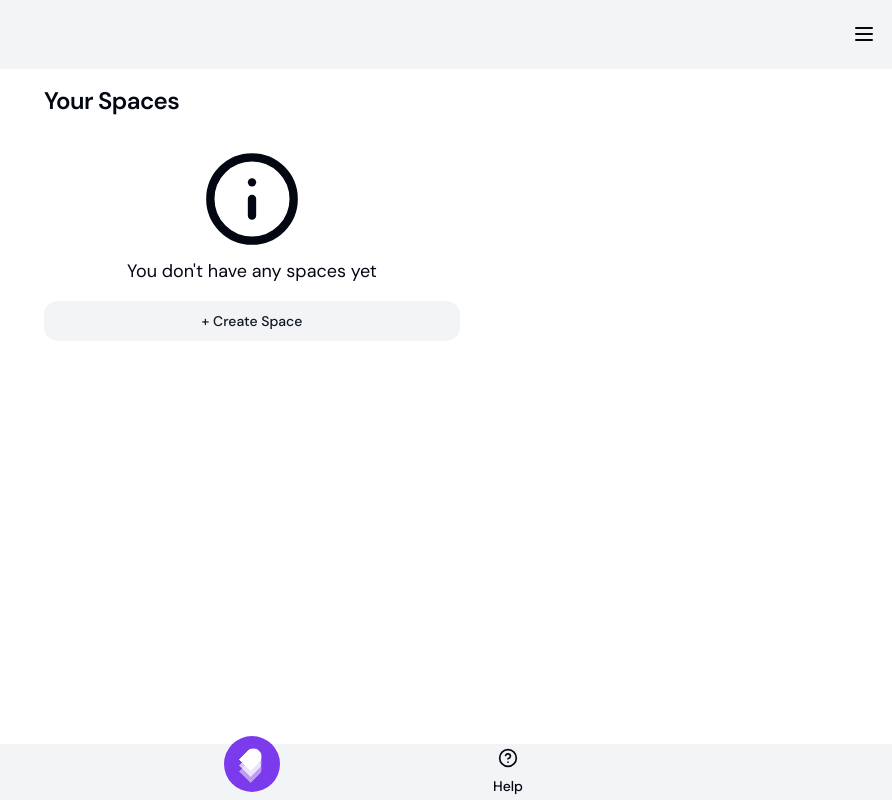
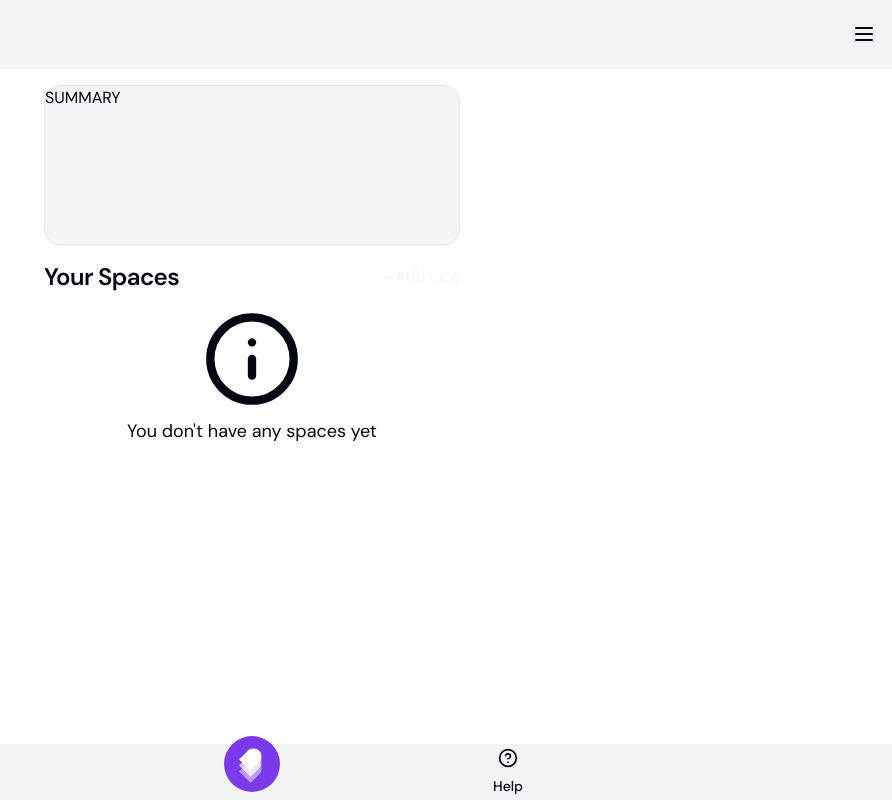
Before and after one commit to portalo-app/portalo-ui, a Next.js app: page / in a window 1280 px wide. Shown: the whole page, without its empty margins (388-1280 px from the left). Built offline with nearby package versions, Linux system fonts and the light colour scheme.

Commit message:
refactor: improve routing and layout

```diff
--- a/app/(app)/create-address/[...slug]/page.tsx
+++ b/app/(app)/addresses/new/page.tsx
@@ -7,23 +7,24 @@ import { TypographySmall } from '@core/ui/Typography';
 import { ADDRESS_TYPE } from '@models/address';
 import { addressFormState } from '@states/address-form.atom';
 import { NextPage } from 'next';
-import { useRouter } from 'next/navigation';
+import { useRouter, useSearchParams } from 'next/navigation';
 import { useRecoilState } from 'recoil';
 
-interface CreateAddressPageProps {}
+interface CreateAddressPageProps {
+  searchParams: {
+    space: string | undefined;
+    type: string | undefined;
+  };
+}
 
-const CreateAddressPage: NextPage<
-  // TODO Add corresponding type
-  // eslint-disable-next-line @typescript-eslint/no-explicit-any
-  CreateAddressPageProps & { params: { slug: any } }
-> = ({ params }) => {
+const CreateAddressPage: NextPage<CreateAddressPageProps> = () => {
   const router = useRouter();
-  const { slug } = params;
+  const searchParams = useSearchParams();
+
+  const spaceId = searchParams.get('space');
+  const type = searchParams.get('type');
 
   const [{ action }, setAddressForm] = useRecoilState(addressFormState);
-
-  const spaceId = slug && slug[0];
-  const addressType: ADDRESS_TYPE = (slug && slug[1]) as ADDRESS_TYPE;
 
   const createAddressTitle =
     action === 'CREATE' ? 'Add payment address' : 'Edit Address';
@@ -34,21 +35,20 @@ const CreateAddressPage: NextPage<
       : 'Edit adress';
 
   const backPath = spaceId
-    ? `${ROUTES.APP_SELECT_ENTITY}/${spaceId}/${addressType}`
+    ? `${ROUTES.APP_SELECT_ENTITY}/${spaceId}/${type}`
     : ROUTES.APP;
 
   // TODO: Handle invalid slug data
   return (
     <PageLayout title={createAddressTitle} backPath={backPath}>
-      <TypographySmall className="block text-center">
-        {subtitle}
-      </TypographySmall>
+      <TypographySmall>{subtitle}</TypographySmall>
+
       <AddressForm
         action={action || 'CREATE'}
         spaceId={spaceId || ''}
-        addressType={addressType}
+        addressType={type as ADDRESS_TYPE}
         onComplete={() => {
-          router.push(`${ROUTES.APP_SPACE}/${spaceId}/${addressType}`);
+          router.push(`${ROUTES.APP_SPACE}/${spaceId}/${type}`);
           setAddressForm({});
         }}
       />
--- a/app/(app)/page.tsx
+++ b/app/(app)/page.tsx
@@ -4,10 +4,11 @@ import PageLayout from '@components/layout/PageLayout';
 import SpaceCard from '@components/spaces/SpaceCard';
 import { ROUTES } from '@constants/routes.const';
 import State from '@core/components/State';
-import { Button } from '@core/ui/Button';
+import { Card } from '@core/ui/Card';
+import { TypographyH3 } from '@core/ui/Typography';
 import { Space } from '@models/space';
 import { spacesState } from '@states/spaces.atom';
-import { useRouter } from 'next/navigation';
+import Link from 'next/link';
 import { FunctionComponent, useEffect, useState } from 'react';
 import { useRecoilValue } from 'recoil';
 
@@ -16,11 +17,10 @@ interface AppPageProps {}
 const AppPage: FunctionComponent<AppPageProps> = () => {
   const [spaces, setSpaces] = useState<Space[]>([]);
   const spacesData = useRecoilValue(spacesState);
-  const router = useRouter();
 
   const spacesTitle = 'Your Spaces';
   const emptyMessage = "You don't have any spaces yet";
-  const createSpaceLabel = '+ Create Space';
+  const createSpaceLabel = '+ Add new';
 
   useEffect(() => {
     setSpaces(spacesData);
@@ -28,33 +28,32 @@ const AppPage: FunctionComponent<AppPageProps> = () => {
 
   const hasSpaces = spaces?.length > 0;
 
-  const handleCreateSpace = () => {
-    router.push(ROUTES.APP_CREATE_SPACE);
-  };
+  return (
+    <PageLayout>
+      <div className="space-y-4">
+        <Card className="h-40 bg-muted">SUMMARY</Card>
 
-  return (
-    <PageLayout title={spacesTitle}>
-      {!hasSpaces && (
-        <div className="flex content-center justify-center mt-8">
-          <State type="info" size={100} label={emptyMessage} />
+        <div>
+          <div className="flex justify-between items-center">
+            <TypographyH3>{spacesTitle}</TypographyH3>
+            <Link className="text-secondary" href={ROUTES.APP_CREATE_SPACE}>
+              {createSpaceLabel}
+            </Link>
           </div>
-      )}
 
-      {hasSpaces && (
+          {hasSpaces ? (
             <div className="divide-y-2 *:block">
               {spaces.map((space, index) => (
                 <SpaceCard space={space} key={index} />
               ))}
             </div>
+          ) : (
+            <div className="flex content-center justify-center mt-4">
+              <State type="info" size={100} label={emptyMessage} />
+            </div>
           )}
-
-      <Button
-        variant="secondary"
-        onClick={handleCreateSpace}
-        className="w-full mt-4"
-      >
-        {createSpaceLabel}
-      </Button>
+        </div>
+      </div>
     </PageLayout>
   );
 };
--- a/app/(app)/spaces/[spaceId]/page.tsx
+++ b/app/(app)/spaces/[spaceId]/page.tsx
@@ -2,6 +2,7 @@
 
 import AddressList from '@components/addresses/AddressList';
 import PageLayout from '@components/layout/PageLayout';
+import SpaceActionsMenu from '@components/spaces/SpaceActionsMenu';
 import { ROUTES } from '@constants/routes.const';
 import { Button } from '@core/ui/Button';
 import { Tabs, TabsContent, TabsList, TabsTrigger } from '@core/ui/Tab';
@@ -9,6 +10,7 @@ import { ADDRESS_TYPE } from '@models/address';
 import { Space } from '@models/space';
 import { addressFormState } from '@states/address-form.atom';
 import { spacesState } from '@states/spaces.atom';
+import { getCreateAddressURL } from '@utils/navigation';
 import { NextPage } from 'next';
 import { useRouter } from 'next/navigation';
 import { useEffect, useState } from 'react';
@@ -19,11 +21,10 @@ interface SpacePageProps {
 }
 
 const SpacePage: NextPage<SpacePageProps> = ({ params }) => {
+  const [space, setSpace] = useState<Space | null>(null);
   const [addressType, setAddressType] = useState<ADDRESS_TYPE>(
     ADDRESS_TYPE.CRYPTO
   );
-  const [isLoading, setIsLoading] = useState<boolean>(true);
-  const [space, setSpace] = useState<Space | null>(null);
 
   const router = useRouter();
 
@@ -36,8 +37,6 @@ const SpacePage: NextPage<SpacePageProps> = ({ params }) => {
     if (!spaceId) return;
 
     const selectedSpace = spacesData.find((space) => space.id === spaceId);
-
-    setIsLoading(false);
 
     if (!selectedSpace) {
       router.push(ROUTES.APP);
@@ -57,7 +56,7 @@ const SpacePage: NextPage<SpacePageProps> = ({ params }) => {
       action: 'CREATE',
     }));
 
-    router.push(`${ROUTES.APP_SELECT_ENTITY}/${space?.id}/${addressType}`);
+    router.push(getCreateAddressURL(space?.id || '', addressType));
   };
 
   return (
@@ -65,6 +64,8 @@ const SpacePage: NextPage<SpacePageProps> = ({ params }) => {
       <Button variant="ghost" onClick={handleCreateAddress}>
         + Add Address
       </Button>
+
+      <SpaceActionsMenu space={space!} />
 
       <Tabs defaultValue={ADDRESS_TYPE.CRYPTO} onValueChange={handleChange}>
         <TabsList className="mb-4 grid h-full w-full grid-cols-2">
@@ -78,29 +79,21 @@ const SpacePage: NextPage<SpacePageProps> = ({ params }) => {
         </TabsList>
 
         <TabsContent value={ADDRESS_TYPE.CRYPTO}>
-          {isLoading ? (
-            'loading...' // TODO ->  add skeleton
-          ) : (
           <AddressList
             spaceId={space?.id || ''}
             addresses={space?.cryptoAddresses || []}
             addressType={ADDRESS_TYPE.CRYPTO}
             onClick={handleCreateAddress}
           />
-          )}
         </TabsContent>
 
         <TabsContent value={ADDRESS_TYPE.FIAT}>
-          {isLoading ? (
-            'loading...' // TODO -> add skeleton
-          ) : (
           <AddressList
             spaceId={space?.id || ''}
             addresses={space?.fiatAddresses || []}
             addressType={ADDRESS_TYPE.FIAT}
             onClick={handleCreateAddress}
           />
-          )}
         </TabsContent>
       </Tabs>
     </PageLayout>
--- a/src/components/layout/PageLayout.tsx
+++ b/src/components/layout/PageLayout.tsx
@@ -4,7 +4,7 @@ import Link from 'next/link';
 
 interface PageLayoutProps {
   children: React.ReactNode;
-  title: string;
+  title?: string;
   backPath?: string;
   backClick?: () => void;
 }
@@ -17,6 +17,7 @@ const PageLayout: React.FC<PageLayoutProps> = ({
 }) => {
   return (
     <div className="pb-20">
+      {title && (
         <div className="mb-4">
           <div className="flex gap-2 items-center justify-start">
             {backPath && (
@@ -28,6 +29,7 @@ const PageLayout: React.FC<PageLayoutProps> = ({
             <TypographyH3>{title}</TypographyH3>
           </div>
         </div>
+      )}
 
       {children}
     </div>
--- a/src/lib/constants/routes.const.ts
+++ b/src/lib/constants/routes.const.ts
@@ -3,7 +3,8 @@ export const ROUTES = {
   APP_HELP: '/help',
   APP_SPACE: '/spaces',
   APP_CREATE_SPACE: '/spaces/new',
-  APP_CREATE_ADDRESS: '/create-address',
+  APP_ADDRESS: '/addresses',
+  APP_CREATE_ADDRESS: '/addresses/new',
   APP_SELECT_ENTITY: '/select-entity',
 } as const;
 
--- a/src/lib/hooks/entities/useEntity.tsx
+++ b/src/lib/hooks/entities/useEntity.tsx
@@ -14,6 +14,7 @@ const useEntity = () => {
     const entity = ENTITIES.find((entity) => entity.value === value);
     return entity?.color;
   };
+
   /**
    * Gets the icon of an entity based on its value.
    * @param value - The value of the entity.
@@ -23,6 +24,7 @@ const useEntity = () => {
     const entity = ENTITIES.find((entity) => entity.value === value);
     return entity?.value;
   };
+
   /**
    * Gets the entity based on its value.
    * @param value - The value of the entity.
--- a/src/lib/utils.ts
+++ /dev/null
@@ -1,6 +0,0 @@
-import { type ClassValue, clsx } from "clsx"
-import { twMerge } from "tailwind-merge"
-
-export function cn(...inputs: ClassValue[]) {
-  return twMerge(clsx(inputs))
-}
--- /dev/null
+++ b/src/lib/utils/navigation.ts
@@ -0,0 +1,11 @@
+import { ROUTES } from '@constants/routes.const';
+import { ADDRESS_TYPE } from '@models/address';
+
+export const getCreateAddressURL = (
+  spaceId: string,
+  addressType: ADDRESS_TYPE
+) => {
+  const params = new URLSearchParams({ space: spaceId, type: addressType });
+
+  return `${ROUTES.APP_CREATE_ADDRESS}?${params.toString()}`;
+};
```
Lines whose indentation alone changed are shown as unchanged.
